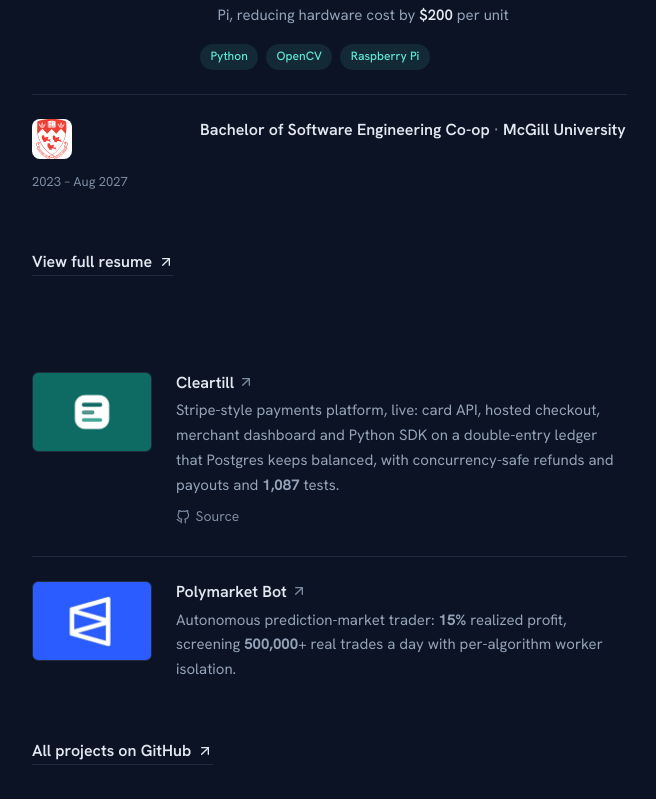
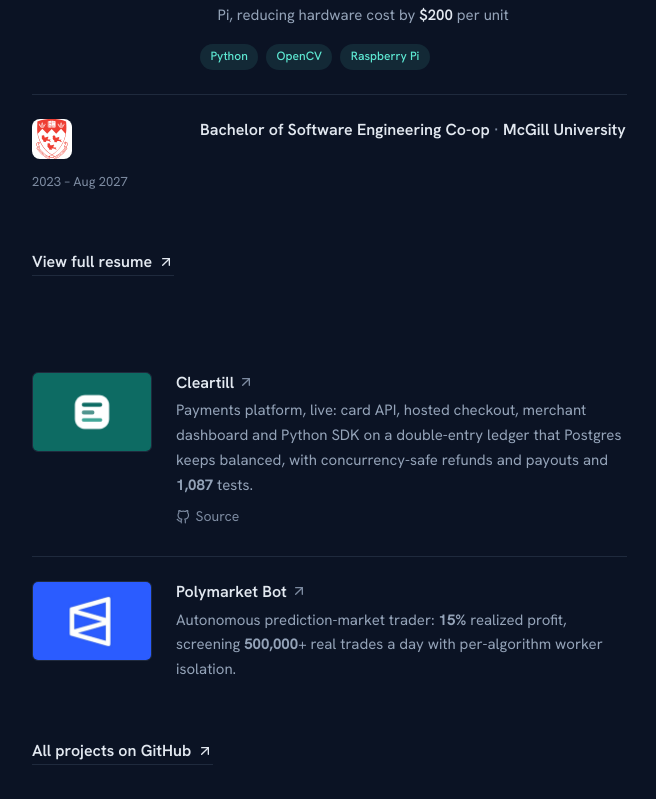
Before and after one commit to Rampex1/PersonalPortfolio, a React (Create React App) app in the folder frontend_react/: page / in a window 1280 px wide. Shown: the part 1401-2200 px from the top of the page, without its empty margins (555-1211 px from the left). Built offline with nearby package versions, Linux system fonts and the light colour scheme.

Commit message:
Cleartill description: drop 'Stripe-style'

```diff
--- a/frontend_react/src/App.js
+++ b/frontend_react/src/App.js
@@ -85,7 +85,7 @@ const PROJECTS = [
   {
     title: 'Cleartill',
     description:
-      'Stripe-style payments platform, live: card API, hosted checkout, merchant dashboard and Python SDK on a double-entry ledger that Postgres keeps balanced, with concurrency-safe refunds and payouts and 1,087 tests.',
+      'Payments platform, live: card API, hosted checkout, merchant dashboard and Python SDK on a double-entry ledger that Postgres keeps balanced, with concurrency-safe refunds and payouts and 1,087 tests.',
     href: 'https://cleartill.onrender.com',
     source: 'https://github.com/Rampex1/cleartill',
     img: cleartillImg,
```
Also changed, not shown: 8 other files (tests, documents, lock files or other folders).
